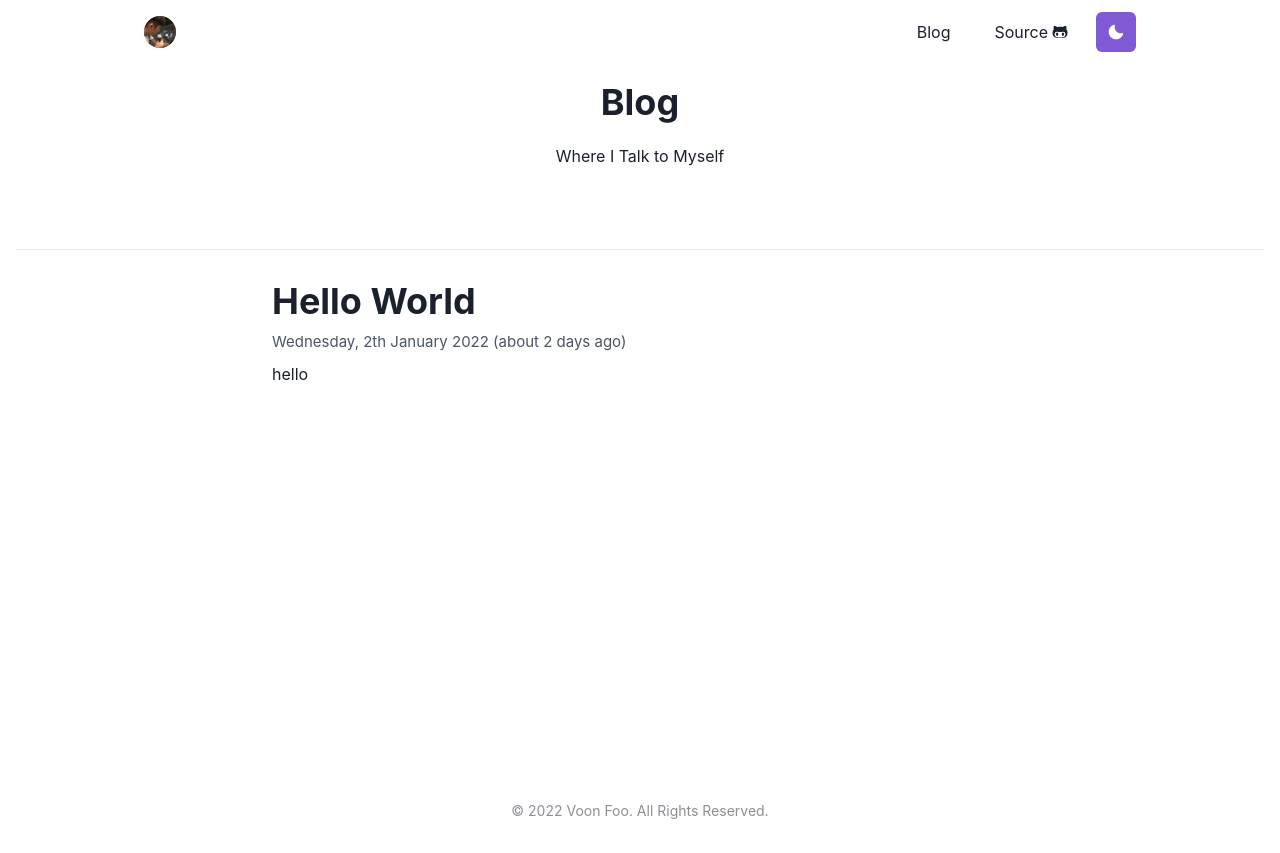
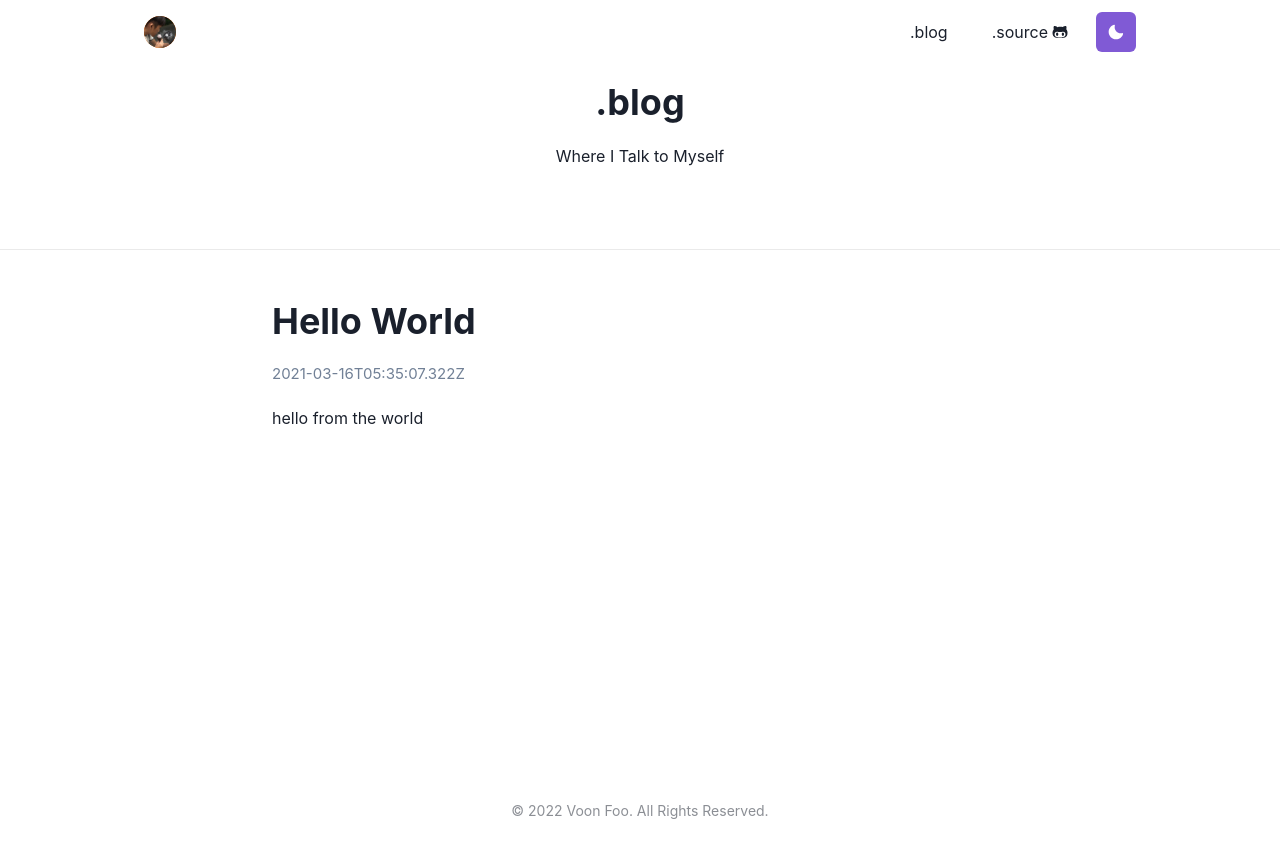
Before and after one commit to voonfoo/voonfoo.github.io, a Next.js app: page /blog in a window 1280 px wide. Built offline with nearby package versions, Linux system fonts and the light colour scheme.

Commit message:
added dynamic blog link

```diff
--- /dev/null
+++ b/_posts/0x01.md
@@ -0,0 +1,13 @@
+---
+title: 'Hello World'
+excerpt: 'hello from the world'
+date: '2021-03-16T05:35:07.322Z'
+---
+
+Lorem ipsum dolor sit amet, consectetur adipiscing elit, sed do eiusmod tempor incididunt ut labore et dolore magna aliqua. Praesent elementum facilisis leo vel fringilla est ullamcorper eget. At imperdiet dui accumsan sit amet nulla facilities morbi tempus. Praesent elementum facilisis leo vel fringilla. Congue mauris rhoncus aenean vel. Egestas sed tempus urna et pharetra pharetra massa massa ultricies.
+
+Venenatis cras sed felis eget velit. Consectetur libero id faucibus nisl tincidunt. Gravida in fermentum et sollicitudin ac orci phasellus egestas tellus. Volutpat consequat mauris nunc congue nisi vitae. Id aliquet risus feugiat in ante metus dictum at tempor. Sed blandit libero volutpat sed cras. Sed odio morbi quis commodo odio aenean sed adipiscing. Velit euismod in pellentesque massa placerat. Mi bibendum neque egestas congue quisque egestas diam in arcu. Nisi lacus sed viverra tellus in. Nibh cras pulvinar mattis nunc sed. Luctus accumsan tortor posuere ac ut consequat semper viverra. Fringilla ut morbi tincidunt augue interdum velit euismod.
+
+## Lorem Ipsum
+
+Tristique senectus et netus et malesuada fames ac turpis. Ridiculous mus mauris vitae ultricies leo integer malesuada nunc vel. In mollis nunc sed id semper. Egestas tellus rutrum tellus pellentesque. Phasellus vestibulum lorem sed risus ultricies tristique nulla. Quis blandit turpis cursus in hac habitasse platea dictumst quisque. Eros donec ac odio tempor orci dapibus ultrices. Aliquam sem et tortor consequat id porta nibh. Adipiscing elit duis tristique sollicitudin nibh sit amet commodo nulla. Diam vulputate ut pharetra sit amet. Ut tellus elementum sagittis vitae et leo. Arcu non odio euismod lacinia at quis risus sed vulputate.
--- /dev/null
+++ b/components/BlogPreview.js
@@ -0,0 +1,33 @@
+import {
+    Box,
+    Container,
+    VStack,
+    Heading,
+    Text,
+    Link
+} from "@chakra-ui/react"
+
+const BlogPreview = ({ title, date, excerpt, slug }) => {
+    return (
+        <Box _hover={{ boxShadow: 'base' }}>
+            <Container maxW='container.md' pt='50px' pb='50px'>
+                <VStack spacing={5} alignItems={'start'}>
+                    <Link href={`/blog/${slug}`}>
+                        <Heading as='h2' _hover={{ cursor: 'pointer' }}>{title}</Heading>
+                    </Link>
+                    <Text
+                        fontSize={15}
+                        textColor={'gray.500'}>
+                        {date}
+                    </Text>
+                    <Text>
+                        {excerpt}
+                    </Text>
+                </VStack>
+            </Container>
+        </Box>
+
+    )
+}
+
+export default BlogPreview
--- a/components/NavBar.js
+++ b/components/NavBar.js
@@ -39,10 +39,10 @@
                     <Flex alignItems={'center'}>
                         <HStack mr={5} spacing={7} alignItems={'center'} display={{ base: 'none', md: 'flex' }}>
                             <LinkItem>
-                                Blog
+                                .blog
                             </LinkItem>
                             <LinkItem href="https://github.com/voonfoo/voonfoo.github.io" display="inline-flex" alignItems="center" style={{ gap: 4 }}>
-                                Source <Icon as={FaGithubAlt} />
+                                .source <Icon as={FaGithubAlt} />
                             </LinkItem>
                         </HStack>
                         <Box flex={1} spacing={7}>
--- /dev/null
+++ b/lib/api.js
@@ -0,0 +1,43 @@
+import fs from 'fs'
+import { join } from 'path'
+import matter from 'gray-matter'
+
+const postDir = join(process.cwd(), "_posts")
+
+export function getPostSlugs() {
+    return fs.readdirSync(postDir)
+}
+
+export function getPostBySlug(slug, fields = []) {
+    const realSlug = slug.replace(/\.md$/, '')
+    const fullPath = join(postDir, `${realSlug}.md`)
+    const fileContents = fs.readFileSync(fullPath, 'utf8')
+    const { data, content } = matter(fileContents)
+
+    const items = {}
+
+    // Ensure only the minimal needed data is exposed
+    fields.forEach((field) => {
+        if (field === 'slug') {
+            items[field] = realSlug
+        }
+        if (field === 'content') {
+            items[field] = content
+        }
+
+        if (typeof data[field] !== 'undefined') {
+            items[field] = data[field]
+        }
+    })
+
+    return items
+}
+
+export function getAllPosts(fields = []) {
+    const slugs = getPostSlugs()
+    const posts = slugs
+        .map((slug) => getPostBySlug(slug, fields))
+        // sort posts by date in descending order
+        .sort((post1, post2) => (post1.date > post2.date ? -1 : 1))
+    return posts
+}
--- a/package.json
+++ b/package.json
@@ -13,6 +13,7 @@
     "@emotion/react": "^11.7.1",
     "@emotion/styled": "^11.6.0",
     "framer-motion": "^5.6.0",
+    "gray-matter": "^4.0.3",
     "next": "latest",
     "react": "17.0.2",
     "react-dom": "17.0.2",
--- a/pages/blog.js
+++ b/pages/blog.js
@@ -1,5 +1,6 @@
 import {
     Container,
+    Box,
     Heading,
     Text,
     VStack,
@@ -7,53 +8,51 @@
     Flex,
     useColorModeValue
 } from "@chakra-ui/react"
+import BlogPreview from "../components/BlogPreview"
+import { getAllPosts } from "../lib/api"
 
-const BlogItem = ({ headerText, date, summary }) => {
-    return (
-        <Container maxW='container.md'>
-            <VStack spacing={2} alignItems={'start'}>
-                <Heading as='h2'>{headerText}</Heading>
-                <Text
-                    fontSize={15}
-                    textColor={'gray.600'}>
-                    {date}
-                </Text>
-                <Text>
-                    {summary}
-                </Text>
-            </VStack>
-        </Container>
-    )
-}
-
-const Blog = () => {
+const Blog = ({ allPosts }) => {
     const color = useColorModeValue('#eaeaea', 'gray.700')
     return (
-        <Container maxW='full' minH='100vh'>
+        <Box minH='100vh'>
             <Flex h={250}
                 alignItems={'center'}
                 borderBottom={'1px'}
                 borderColor={color}
-                justifyContent={'center'}>
+                justifyContent={'center'}
+                >
                 <VStack spacing={5}>
-                    <Heading as='h1'>Blog</Heading>
+                    <Heading as='h1'>.blog</Heading>
                     <Text>Where I Talk to Myself</Text>
                 </VStack>
             </Flex>
             <VStack
-                pt='30px'
                 pb='50px'
-                divider={<StackDivider borderColor={color} />}
-                spacing={10}
-            >
-                <BlogItem
-                    headerText='Hello World'
-                    date="Wednesday, 2th January 2022 (about 2 days ago)"
-                    summary='hello' />
+                divider={<StackDivider borderColor={color} padding={0}/>}
+                align={'stretch'}
+                spacing={0}
+                >
+                    {allPosts.map((post) => (
+                        <BlogPreview title={post.title} date={post.date} excerpt={post.excerpt} slug={post.slug}/>
+                    ))}
+
 
             </VStack>
-        </Container>
+        </Box>
     )
 }
 
+export async function getStaticProps() {
+    const allPosts = getAllPosts([
+        'title',
+        'date',
+        'excerpt',
+        'slug'
+    ])
+
+    return {
+        props: { allPosts },
+    }
+}
+
 export default Blog
```
Also changed, not shown: pages/blog/[slug].js (added, +9 -0 lines), 1 other file (tests, documents, lock files or other folders).
